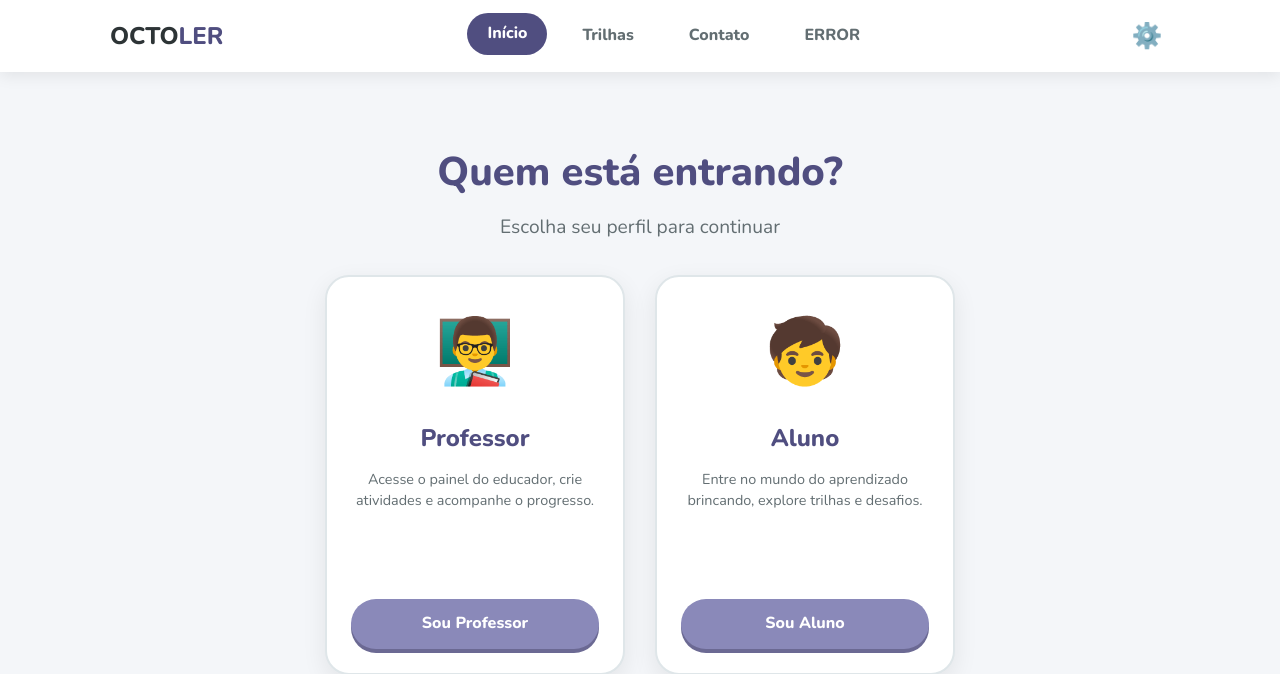
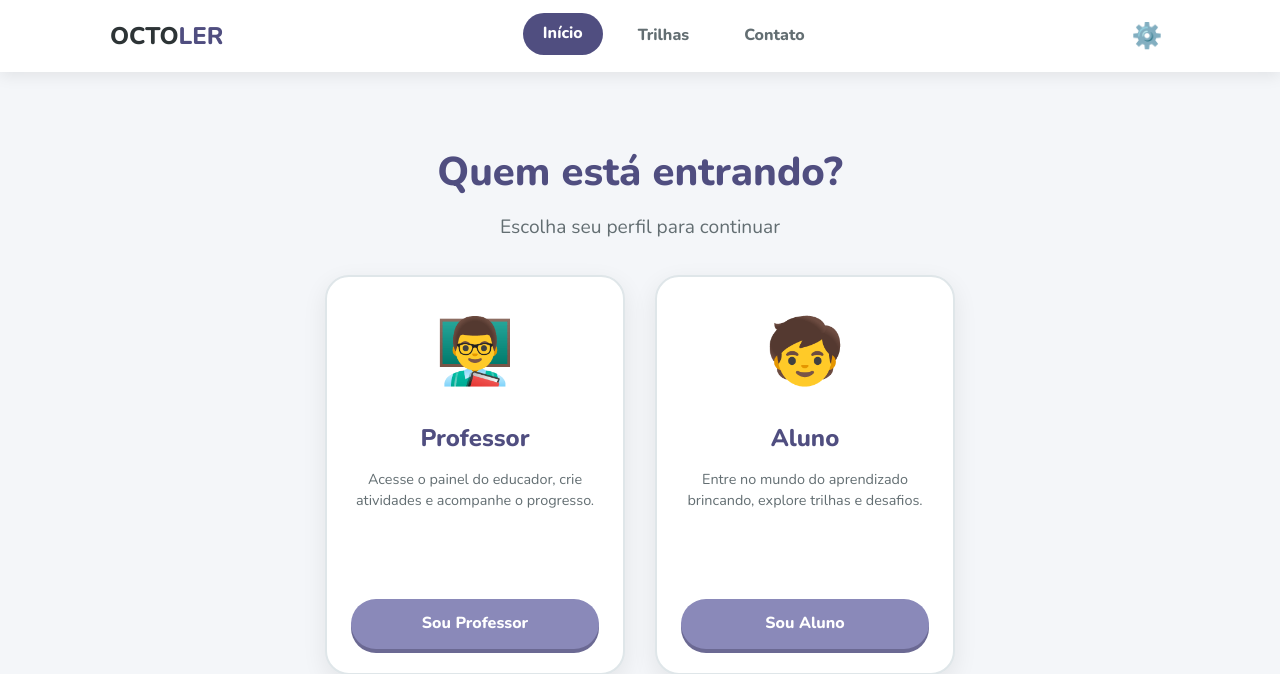
Before and after one commit to Dnieldeagui/ACC-2026, a Flask app: page / in a window 1280 px wide. Shown: the top 674 px of the page. Run offline with Flask 3, Linux system fonts and the light colour scheme.

Commit message:
Redundancia de erros, função da página 404

```diff
--- a/source/main.py
+++ b/source/main.py
@@ -6,39 +6,46 @@ import codeBD
 site = flask.Flask(__name__)
 codeBD.verify_tables()
 
-def error_window(x):
+@site.route("/")
+def home():
     try:
-        return x
+        return flask.render_template("home.html")
     except:
         return flask.redirect(flask.url_for('error'))
 
-@site.route("/")
-def home():
-    return error_window(flask.render_template("home.html"))
 
 @site.route("/error")
 def error():
-    return error_window(flask.render_template("error_page.html"))
+    return flask.render_template("error_page.html")
 
 @site.route("/mapa")
 def mapa():
-    return error_window(flask.render_template("map/trilha.html"))
-
+    try:
+        return flask.render_template("map/trilha.html")
+    except:
+        return flask.redirect(flask.url_for('error'))
 
 @site.route("/perfil")
 def perfil():
-    return error_window(flask.render_template("Perfil.html"))
+    try:
+        return flask.render_template("Perfil.html")
+    except:
+        return flask.redirect(flask.url_for('error'))
 
 
 @site.route("/ofensiva")
 def ofensiva():
-    return error_window(flask.render_template("Ofensiva.html"))
-
+    try:
+        return flask.render_template("Ofensiva.html")
+    except:
+        return flask.redirect(flask.url_for('error'))
 
 @site.route("/contato")
 def contato():
-    return error_window(flask.render_template("contato.html"))
-
+    try:
+        return flask.render_template("contato.html")
+    except:
+        return flask.redirect(flask.url_for('error'))
 
 @site.route("/login/aluno", methods=["GET", "POST"])
 def login_aluno():
@@ -47,9 +54,15 @@ def login_aluno():
         senha = hashlib.sha256(flask.request.form["senha"].encode("utf-8")).hexdigest()
 
         if codeBD.searcher_aluno(email,senha):
-            return error_window(flask.redirect(flask.url_for("dashboard_aluno")))
+            try:
+                return flask.redirect(flask.url_for("dashboard_aluno"))
+            except:
+                return flask.redirect(flask.url_for('error'))
 
-    return error_window(flask.render_template("login/login-aluno.html"))
+    try:
+        return flask.render_template("login/login-aluno.html")
+    except:
+        return flask.redirect(flask.url_for('error'))
 
 
 @site.route("/login/professor", methods=["GET", "POST"])
@@ -59,9 +72,14 @@ def login_professor():
         senha = hashlib.sha256(flask.request.form["senha"].encode("utf-8")).hexdigest()
 
         if codeBD.searcher_professor(email,senha):
-            return error_window(flask.redirect(flask.url_for("dashboard_professor")))
-
-    return error_window(flask.render_template("login/login-professor.html"))
+            try:
+                return flask.redirect(flask.url_for("dashboard_professor"))
+            except:
+                return flask.redirect(flask.url_for('error'))
+    try:
+        return flask.render_template("login/login-professor.html")
+    except:
+        return flask.redirect(flask.url_for('error'))
 
 
 @site.route("/register/aluno", methods=["GET", "POST"])
@@ -82,8 +100,14 @@ def register_aluno():
 
         connectbd.commit()
         connectbd.close()
-        return error_window(flask.redirect(flask.url_for("home")))
-    return error_window(flask.render_template("register/register-aluno.html"))
+        try:
+            return flask.redirect(flask.url_for("home"))
+        except:
+            return flask.redirect(flask.url_for('error'))
+    try:
+        return flask.render_template("register/register-aluno.html")
+    except:
+        return flask.redirect(flask.url_for('error'))
 
 
 @site.route("/register/professor", methods=["GET", "POST"])
@@ -105,27 +129,41 @@ def register_professor():
         connectbd.commit()
         connectbd.close()
 
+        try:
+            return flask.redirect(flask.url_for("home"))
+        except:
+            return flask.redirect(flask.url_for('error'))
 
-        return error_window(flask.redirect(flask.url_for("home")))
-    return error_window(flask.render_template("register/register-professor.html"))
+    try:
+        return flask.render_template("register/register-professor.html")
+    except:
+        return flask.redirect(flask.url_for('error'))
 
 
 @site.route("/dashboard/professor")
 def dashboard_professor():
-    return error_window(flask.render_template("dashboard/dashboard-professor.html"))
+    try:
+        return flask.render_template("dashboard/dashboard-professor.html")
+    except:
+        return flask.redirect(flask.url_for('error'))
 
 
 
 @site.route("/dashboard/aluno")
 def dashboard_aluno():
-    return error_window(flask.render_template("dashboard/dashboard-aluno.html"))
+    try:
+        return flask.render_template("dashboard/dashboard-aluno.html")
+    except:
+        return flask.redirect(flask.url_for('error'))
 
 
 @site.route('/trilhas/atividades')
 def atividades():
     fase = flask.request.args.get('fase', 1, type=int)
-
-    return error_window(flask.render_template('map/atividades/atividades.html', fase=fase))
+    try:
+        return flask.render_template('map/atividades/atividades.html', fase=fase)
+    except:
+        return flask.redirect(flask.url_for('error'))
 
 
 if __name__ == "__main__":
--- a/source/templates/home.html
+++ b/source/templates/home.html
@@ -33,7 +33,6 @@
                 <a href="{{ url_for('home')}}" class="ativo">Início</a>
                 <a href="{{ url_for('mapa')}}">Trilhas</a>
                 <a href="{{ url_for('contato')}}">Contato</a>
-                <a href="{{ url_for('error')}}">ERROR</a>
             </nav>
 
             <div class="settings-container">
```
